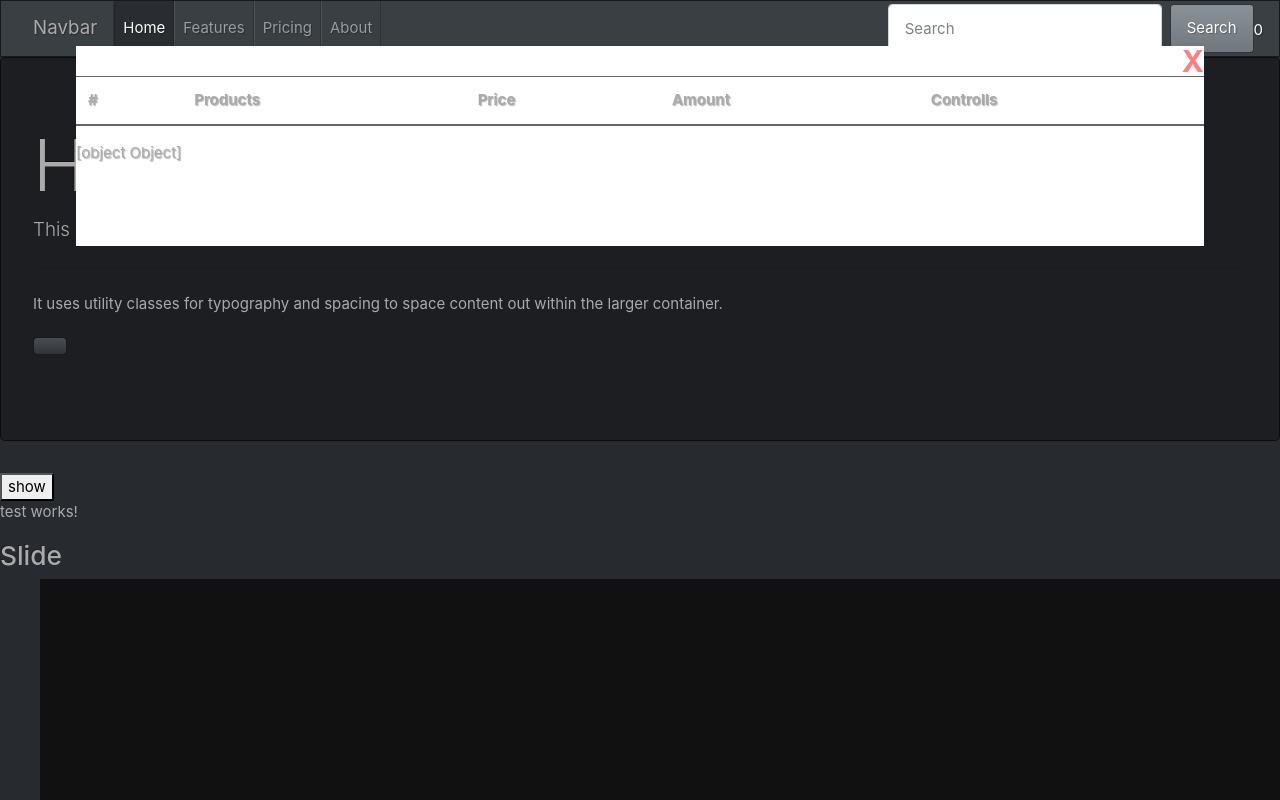
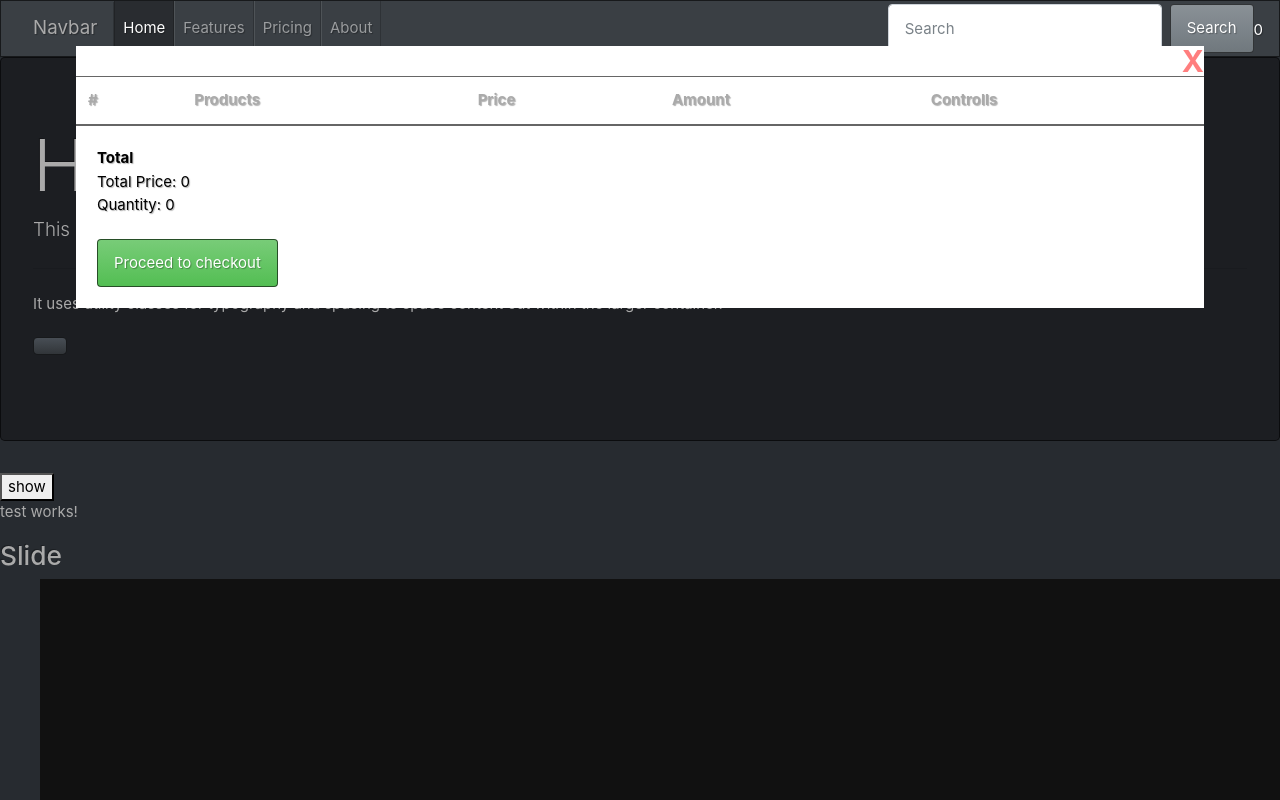
Before and after one commit to TarasOstasha/express-js, an Angular app in the folder new-front/: page /main in a window 1280 px wide. Shown: the top 800 px of the page. Built offline with nearby package versions, Linux system fonts and the light colour scheme; what angular-autofocus-fix, angular-font-awesome would draw is missing.

Commit message:
add total price & quantity

```diff
--- a/new-front/src/app/pages/main/main.component.ts
+++ b/new-front/src/app/pages/main/main.component.ts
@@ -91,6 +91,9 @@ export class MainComponent implements OnInit {
   }
 
   ngOnInit() {
+
+
+
   }
 
   cardHandler(product) {
--- a/new-front/src/app/parts/basket-popup/basket-popup.component.html
+++ b/new-front/src/app/parts/basket-popup/basket-popup.component.html
@@ -8,20 +8,43 @@
             <th scope="col">Price</th>
             <th scope="col">Amount</th>
             <th scope="col">Controlls</th>
+
           </tr>
         </thead>
         <tbody>
           <tr *ngFor="let uProduct of preparedProducts()">
             <th scope="row">1</th>
             <td>{{ uProduct.product.title }}</td>
-            <td>{{ uProduct.product.price }}</td>
-            <td>{{ uProduct.amount }}</td>
+            <td>{{ subTotalPrice(uProduct) }}</td>
             <td>
-                <button>buy</button>
+                <button class="btn btn-info"(click)="minus(uProduct.product)">-</button>
+                {{ uProduct.amount }}
+                <button class="btn btn-info"(click)="plus(uProduct.product)">+</button>
+                <!-- <input type="text" [(ngModel)]="uProduct.amount"> set edit value -->
+            </td>
+            <td>
+                <!-- <button class="btn btn-success">Add</button> -->
                 <button type="button" class="btn btn-danger" (click)="deleteProduct(uProduct.product.id)">remove</button>
+                <!-- <button class="btn btn-warning" (click)="editAmount()">edit</button> -->
             </td>
+
+
           </tr>
         </tbody>
     </table>
-    {{ state }}
+    <table class="table-striped pull-right checkout-table">
+      <thead>
+        <tr>
+          <th scope="col">Total</th>
+        </tr>
+      </thead>
+      <tbody>
+        <tr>
+            <td>
+              <span>Total Price: {{ totalPrice() }}</span><br>
+              <span>Quantity: {{ state.products.length }}</span><br><br>
+              <button class="btn btn-success">Proceed to checkout</button>
+            </td>
+        </tr>
+    </table>
 </div>
--- a/new-front/src/app/parts/basket-popup/basket-popup.component.less
+++ b/new-front/src/app/parts/basket-popup/basket-popup.component.less
@@ -12,3 +12,12 @@
     font-size: 30px;
     cursor: pointer;
 }
+.checkout-table {
+    margin: 20px;
+    tr {
+        color: black
+    }
+    span {
+        color: black
+    }
+}
--- a/new-front/src/app/parts/basket-popup/basket-popup.component.ts
+++ b/new-front/src/app/parts/basket-popup/basket-popup.component.ts
@@ -9,46 +9,30 @@ import { providerDef } from '@angular/core/src/view';
 })
 export class BasketPopupComponent implements OnInit {
   constructor() { }
-  // state = {
-  //   open: false
-  // }
+
   @Output() onChanged = new EventEmitter<any>(); //генератор подій
   @Input() state: any
-  ngOnInit() {}
+  ngOnInit() { }
 
   onClose() {
     this.state.open = false;
-    this.stateBack()
+    //this.stateBack()
   }
 
-  deleteProduct(id) {
-    console.log(id);
-    //видалити всі продукти по id
-    const example = this.state.products.filter(product => product.id != id)
-   //видалити один продукт по id
-   let oneDeleted = false;
-    this.state.products.map((product, i)=>{
-      if((product.id == id) && !oneDeleted) {
-        this.state.products.splice(i, 1)
-        oneDeleted = true;
-      }
-    })
-    this.state.open = true;
-    this.stateBack()
-  }
 
+  //stateBack() на даний момент не використовується
   stateBack() {
     this.onChanged.emit(this.state); //згенерувати подію, this.state - обєкт події/подія
   }
 
   preparedProducts() {
     const result = [];
-    this.state.products.map((product, i)=> { //якщо є хоча б один в масиві резалт продукт
-      const alreadyExist = result.some((unitedProduct) => unitedProduct.product.id == product.id )
-      if(alreadyExist) {
+    this.state.products.map((product, i) => { //якщо є хоча б один в масиві резалт продукт
+      const alreadyExist = result.some((unitedProduct) => unitedProduct.product.id == product.id)
+      if (alreadyExist) {
         let upIndex;
         result.map((unitedProduct, i) => {
-          if(unitedProduct.product.id == product.id) upIndex = i;
+          if (unitedProduct.product.id == product.id) upIndex = i;
         })
         result[upIndex].amount++
       } else {
@@ -60,5 +44,38 @@ export class BasketPopupComponent implements OnInit {
     })
     return result;
   }
+  removeOne(id) {
+    //видалити один продукт по id
+    let oneDeleted = false;
+    this.state.products.map((product, i) => {
+      if ((product.id == id) && !oneDeleted) {
+        this.state.products.splice(i, 1)
+        oneDeleted = true;
+      }
+    })
+    this.state.open = true;
+    this.stateBack()
+  }
+  deleteProduct(id) {
+    //видалити всі продукти по id
+    this.state.products = this.state.products.filter(product => product.id != id)
+  }
 
+  minus(product) {
+    this.removeOne(product.id)
+  }
+  plus(product) {
+    this.state.products.push(product);
+  }
+
+  totalPrice() {
+    let total = 0;
+    this.state.products.map((product)=> {
+      total+= product.price;
+    })
+    return total;
+  }
+  subTotalPrice(uProduct) {
+    return uProduct.amount * uProduct.product.price;
+  }
 }
```
